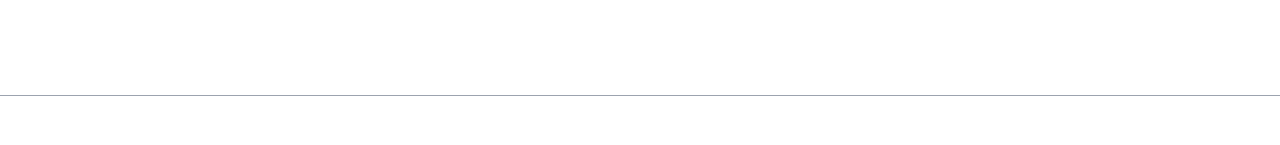
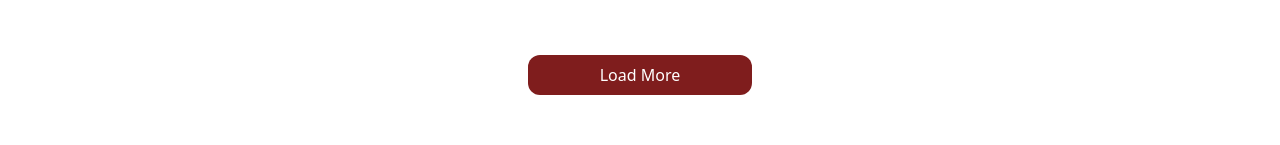
Before and after one commit to michaelbelete/my-recipes, a React (Create React App) app: page / in a window 1280 px wide. Shown: the part 523-668 px from the top of the page. Built offline with nearby package versions, Linux system fonts and the light colour scheme.

Commit message:
add load more

```diff
--- a/src/components/Recipes.js
+++ b/src/components/Recipes.js
@@ -38,7 +38,12 @@ export default function recipes() {
         </nav>
 
         {/* list our recipes */}
-          {/* <RecipeCard /> */}
+        {/* <RecipeCard /> */}
+        <div className="w-full mt-10 lg:px-96 lg:mx-36 px-8">
+          <div className="bg-red-900 hover:bg-red-700 py-2 px-4 rounded-xl text-white">
+            <center>Load More</center>
+          </div>
+        </div>
       </div>
     </section>
   );
```
